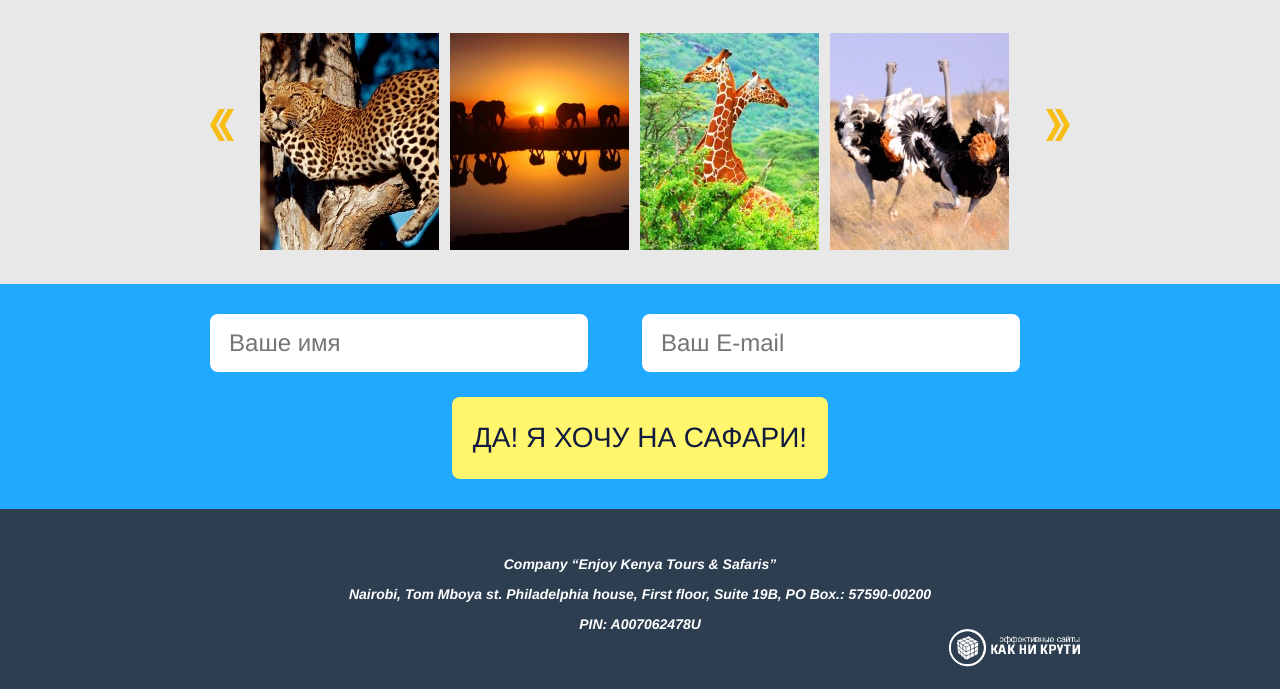
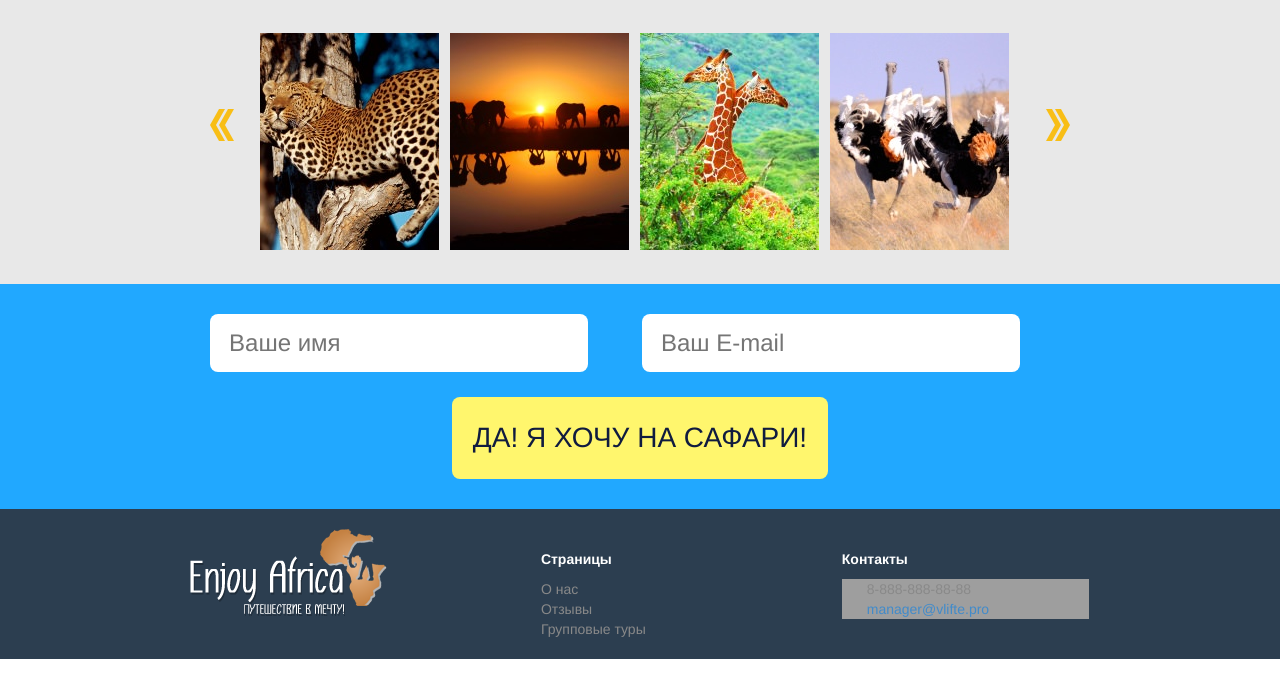
Before and after one commit to od-5/enjoy-africa, a Django app: page / in a window 1280 px wide. Shown: the part 4603-5292 px from the top of the page. After the commit the page ends 5262 px from the top, so only its background shows below. Run offline with Django 3.2, Linux system fonts and the light colour scheme; data comes from the database, SQL or seed files in the repository; style sheets or scripts are compiled from the project's sources; parts of the project's set-up code (start-up, migrations or seed data) failed here and were passed over; some libraries are stand-ins or nearby versions; grey boxes are pictures that could not be loaded.

Commit message:
fix main template

```diff
--- a/static/css/__includes/navigation.css
+++ b/static/css/__includes/navigation.css
@@ -37,7 +37,7 @@ nav .auth-button {
   right: 0;
   font-size: 16px;
   color: #333;
-  background: #fff66d;
+  background: #fffbbb;
   text-transform: none;
 }
 nav .auth-user {
--- a/static/css/__includes/navigation.less
+++ b/static/css/__includes/navigation.less
@@ -42,7 +42,7 @@ nav {
       right: 0;
       font-size: 16px;
       color: #333;
-      background: #fff66d;
+      background: #fffbbb;
       text-transform: none;
     }
     &-user {
--- a/static/css/style.css
+++ b/static/css/style.css
@@ -37,7 +37,7 @@ nav .auth-button {
   right: 0;
   font-size: 16px;
   color: #333;
-  background: #fff66d;
+  background: #fffbbb;
   text-transform: none;
 }
 nav .auth-user {
@@ -96,6 +96,12 @@ footer,
 }
 .col-half {
   width: 49%;
+  position: relative;
+  display: inline-block;
+  vertical-align: top;
+}
+.col-third {
+  width: 33%;
   position: relative;
   display: inline-block;
   vertical-align: top;
@@ -395,6 +401,7 @@ header .logotype:hover {
 }
 .block10 {
   background: url("../img/block_10_bg.jpg");
+  background-size: 100%;
 }
 .block10 .container {
   background-image: url('../img/block10_content_bg.png');
@@ -586,7 +593,7 @@ header .logotype:hover {
 #block_13 ul {
   list-style: none;
 }
-footer {
+.block14 {
   background: #21a8ff;
   padding-top: 30px;
 }
@@ -636,20 +643,42 @@ label.error {
 .creator img {
   height: 40px;
 }
-.address {
+.footer {
   padding: 20px 0;
   background: #2C3E50;
-}
-.address address {
-  padding: 25px 0;
   color: #fff;
 }
-.address address ul {
+.footer__title {
+  display: block;
+  font-weight: bold;
+  margin-top: 20px;
+  margin-left: 50px;
+}
+.footer ul {
   list-style: none;
-  text-align: center;
+  margin-top: 10px;
+  margin-left: 50px;
 }
-.address address ul li {
-  margin-bottom: 10px;
+.footer ul li {
+  color: #898989;
+}
+.footer-social {
+  margin-top: 10px;
+}
+.footer-menu__item a {
+  color: #898989;
+}
+.footer .icon {
+  background-repeat: no-repeat;
+  -ms-background-position-y: 50%;
+  background-position-y: 50%;
+  padding-left: 25px;
+}
+.footer .icon-phone {
+  background-image: url('../img/phone_ico.png');
+}
+.footer .icon-letter {
+  background-image: url('../img/letter_ico.png');
 }
 @-webkit-keyframes puff-out {
   0% {
--- a/static/css/style.less
+++ b/static/css/style.less
@@ -36,6 +36,12 @@ header, footer, #block_1, #block_2, #block_3, #block_4, #block_5, #block_6,
   }
   &-half {
     width: 49%;
+    position: relative;
+    display: inline-block;
+    vertical-align: top;
+  }
+  &-third {
+    width: 33%;
     position: relative;
     display: inline-block;
     vertical-align: top;
@@ -347,6 +353,7 @@ header {
 
 .block10 {
   background: url("../img/block_10_bg.jpg");
+  background-size: 100%;
   .container {
     background-image: url('../img/block10_content_bg.png');
   }
@@ -546,7 +553,7 @@ header {
   }
 }
 
-footer {
+.block14 {
   background: #21a8ff;
   padding-top: 30px;
 }
@@ -599,18 +606,44 @@ label.error {
     height: 40px;
   }
 }
-.address {
+.footer {
   padding: 20px 0;
   background: #2C3E50;
-  address {
-    padding: 25px 0;
-    color: #fff;
-    ul {
-      list-style: none;
-      text-align: center;
-      li {
-        margin-bottom: 10px;
+  color: #fff;
+  &__title {
+    display: block;
+    font-weight: bold;
+    margin-top: 20px;
+    margin-left: 50px;
+  }
+  ul {
+    list-style: none;
+    margin-top: 10px;
+    margin-left: 50px;
+    li {
+      color: #898989;
+    }
+  }
+  &-social {
+    margin-top: 10px;
+  }
+  &-menu {
+    &__item {
+      a {
+        color: #898989
       }
+    }
+  }
+  .icon {
+    background-repeat: no-repeat;
+    -ms-background-position-y: 50%;
+    background-position-y: 50%;
+    padding-left: 25px;
+    &-phone {
+      background-image: url('../img/phone_ico.png');
+    }
+    &-letter {
+      background-image: url('../img/letter_ico.png');
     }
   }
 }
--- a/templates/base.html
+++ b/templates/base.html
@@ -31,7 +31,7 @@
     </script>
 </head>
 <body>
-<div id="wrapper">
+<footer id="wrapper">
     <header>
 {#      {% include "__includes/menu.html" %}#}
         <div class="container">
@@ -354,24 +354,41 @@
         </div>
     </div>
     {% endif %}
-    <footer>
+    <div class="block14">
         <div class="container">
             {% include 'form.html' with third=True %}
         </div>
+    </div>
+    <footer class="footer">
+        <div class="container">
+          <div class="col-third">
+            <div class="footer-logotype">
+              <a href="{% url 'home' %}">
+                <img src="{{ STATIC_URL }}img/logotype.png" alt="На главную страницу">
+              </a>
+            </div>
+            <div class="footer-social">
+              <script type="text/javascript" src="//yastatic.net/share/share.js" charset="utf-8"></script><div class="yashare-auto-init" data-yashareL10n="ru" data-yashareType="none" data-yashareQuickServices="vkontakte,facebook,odnoklassniki,moimir"></div>
+            </div>
+          </div>
+          <div class="col-third">
+            <span class="footer__title">Страницы</span>
+            <ul class="footer-menu">
+              <li class="footer-menu__item"><a href="#">О нас</a></li>
+              <li class="footer-menu__item"><a href="#">Отзывы</a></li>
+              <li class="footer-menu__item"><a href="#">Групповые туры</a></li>
+            </ul>
+          </div>
+          <div class="col-third">
+            <span class="footer__title">Контакты</span>
+            <ul class="footer-contacts">
+              <li class="footer-contacts__item icon icon-phone">8-888-888-88-88</li>
+              <li class="footer-contacts__item icon icon-letter"><a href="mailto:manager@vlifte.pro">manager@vlifte.pro</a></li>
+            </ul>
+          </div>
+          <div class="clear"></div>
+        </div>
     </footer>
-    <div class="address">
-        <div class="container">
-            <address>
-                <ul>
-                    <li><strong>Company “Enjoy Kenya Tours & Safaris”</strong></li>
-                    <li><strong>Nairobi, Tom Mboya st. Philadelphia house, First floor, Suite 19B, PO Box.:
-                        57590-00200</strong></li>
-                    <li><strong>PIN: A007062478U</strong></li>
-                </ul>
-            </address>
-            <a href="" class="creator"><img src="/static/img/our-logo.png" alt=""></a>
-        </div>
-    </div>
 </div>
 <div id="pop">
     {% include 'modal_form.html' %}
```
Also changed, not shown: static/img/block10_content_bg.png.
